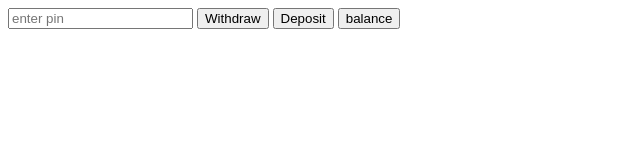
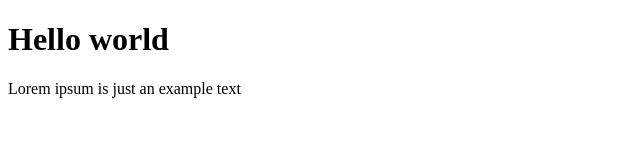
Before and after one commit to niteshrsharma/testing, a plain HTML site: page index.html in a window 1280 px wide. Shown: the whole page, without its empty margins (0-640 px from the left). Drawn offline with Linux system fonts and the light colour scheme.

Commit message:
Update index.html

```diff
--- a/index.html
+++ b/index.html
@@ -6,11 +6,7 @@
     <title>Document</title>
 </head>
 <body>
-    <div>
-        <input type="text" placeholder="enter pin">
-        <button>Withdraw</button>
-        <button>Deposit</button>
-        <button>balance</button>
-    </div>
+    <h1>Hello world</h1>
+    <p>Lorem ipsum is just an example text</p>
 </body>
 </html>
```
